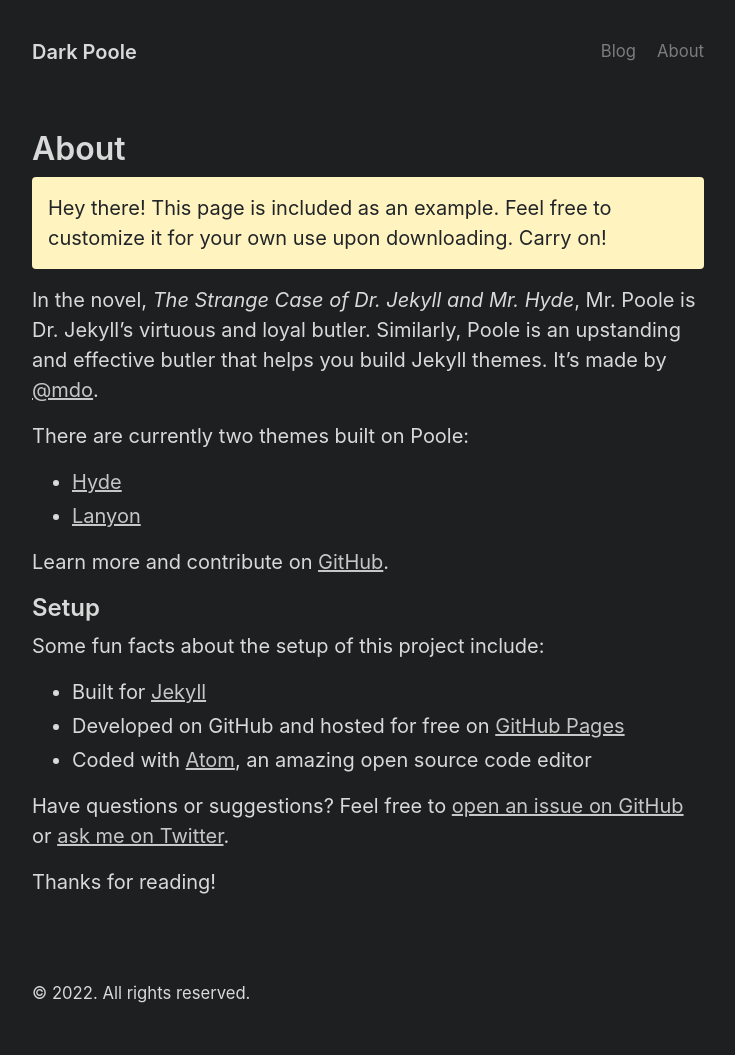
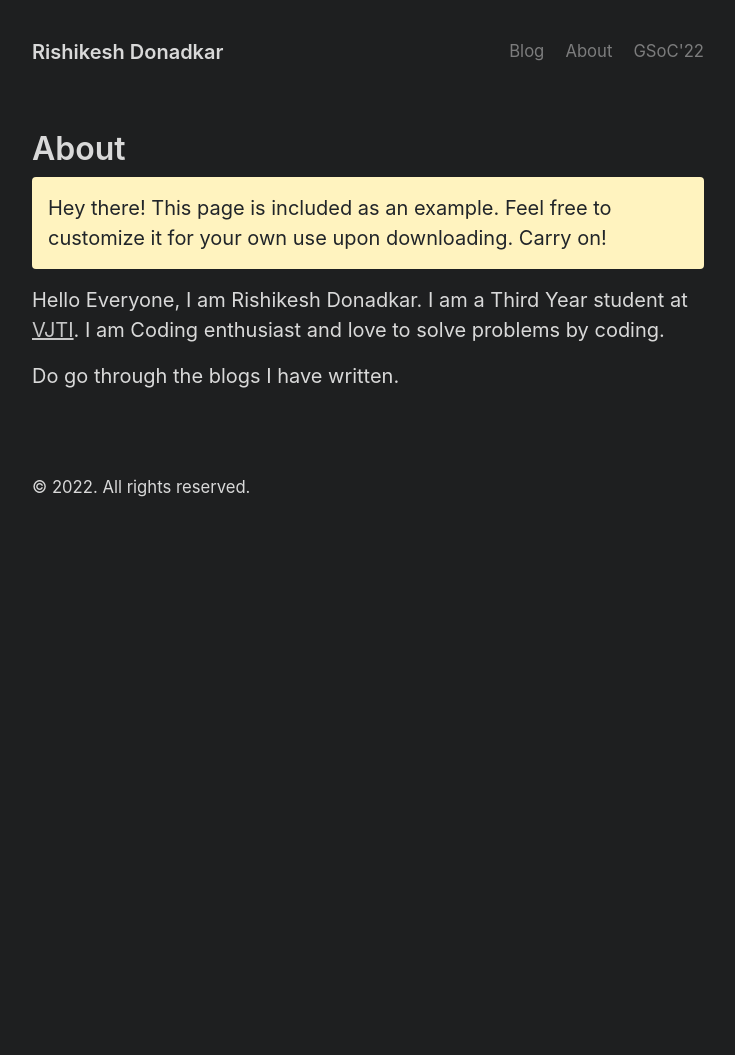
Before and after one commit to RISHI27-dot/rishi27-dot.github.io, a Jekyll site: the page built from about.md, in a window 1280 px wide. Shown: the whole page, without its empty margins (272-1007 px from the left). Built offline with Jekyll 4.4.1, drawn with Linux system fonts in a browser that asks for light colours; after the commit the page ends 900 px from its top, so only the background shows below that.

Commit message:
made changes in the intro page

```diff
--- a/_config.yml
+++ b/_config.yml
@@ -1,5 +1,5 @@
 # Setup
-title: Dark Poole
+title: Rishikesh Donadkar
 url: https://getpoole.com
 paginate: 1
 baseurl: ""
@@ -32,7 +32,7 @@ sass:
 
 # Specify the author for blog posts
 author:
-  name: Mark Otto
+  name: Rishikesh Donadkar
   url: https://twitter.com/mdo
   email: markdotto@gmail.com
 
@@ -46,3 +46,6 @@ nav:
 
   - title: About
     url: /about
+
+  - title: GSoC'22
+    url: /gsoc
--- a/about.md
+++ b/about.md
@@ -7,23 +7,6 @@ title: About
   Hey there! This page is included as an example. Feel free to customize it for your own use upon downloading. Carry on!
 </p>
 
-In the novel, *The Strange Case of Dr. Jekyll and Mr. Hyde*, Mr. Poole is Dr. Jekyll's virtuous and loyal butler. Similarly, Poole is an upstanding and effective butler that helps you build Jekyll themes. It's made by [@mdo](https://twitter.com/mdo).
+Hello Everyone, I am Rishikesh Donadkar. I am a Third Year student at [VJTI](https://vjti.ac.in/). I am Coding enthusiast and love to solve problems by coding.
 
-There are currently two themes built on Poole:
-
-- [Hyde](https://hyde.getpoole.com)
-- [Lanyon](https://lanyon.getpoole.com)
-
-Learn more and contribute on [GitHub](https://github.com/poole).
-
-## Setup
-
-Some fun facts about the setup of this project include:
-
-- Built for [Jekyll](https://jekyllrb.com)
-- Developed on GitHub and hosted for free on [GitHub Pages](https://pages.github.com)
-- Coded with [Atom](https://atom.io), an amazing open source code editor
-
-Have questions or suggestions? Feel free to [open an issue on GitHub](https://github.com/poole/poole/issues/new) or [ask me on Twitter](https://twitter.com/mdo).
-
-Thanks for reading!
+Do go through the blogs I have written.
```
